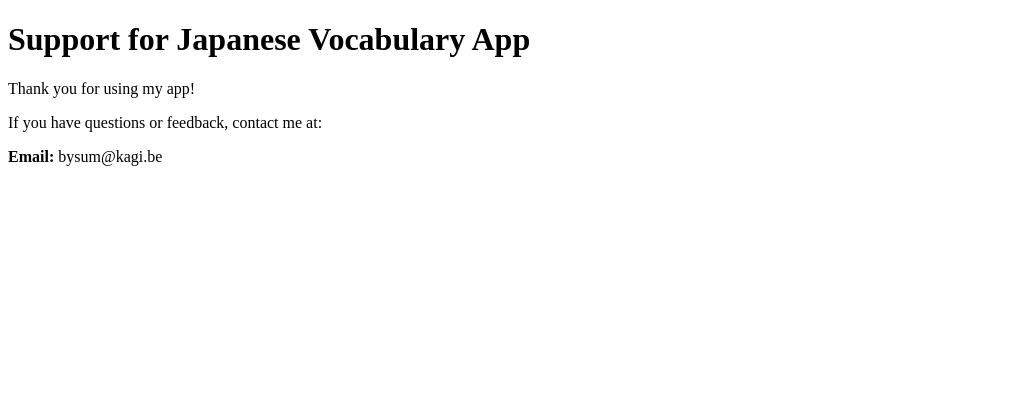
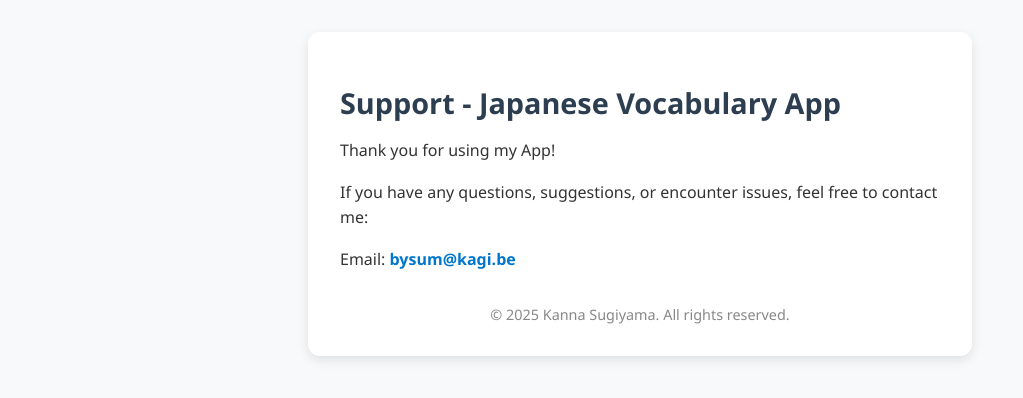
Before and after one commit to kanna210/japanese-vocab-support, a plain HTML site: page index.html in a window 1280 px wide. Shown: the whole page, without its empty margins (0-1023 px from the left). Drawn offline with Linux system fonts and the light colour scheme.

Commit message:
Update index.html

```diff
--- a/index.html
+++ b/index.html
@@ -1,13 +1,60 @@
 <!DOCTYPE html>
-<html>
+<html lang="en">
 <head>
-  <meta charset="UTF-8">
-  <title>Support - Japanese Vocab App</title>
+  <meta charset="UTF-8" />
+  <meta name="viewport" content="width=device-width, initial-scale=1.0" />
+  <title>Support - Japanese Vocabulary App</title>
+  <style>
+    body {
+      font-family: "Segoe UI", Tahoma, Geneva, Verdana, sans-serif;
+      background-color: #f8f9fa;
+      margin: 0;
+      padding: 2rem;
+      color: #333;
+    }
+
+    .container {
+      max-width: 600px;
+      margin: auto;
+      background: #ffffff;
+      padding: 2rem;
+      border-radius: 12px;
+      box-shadow: 0 4px 12px rgba(0, 0, 0, 0.1);
+    }
+
+    h1 {
+      color: #2c3e50;
+      font-size: 1.8rem;
+      margin-bottom: 1rem;
+    }
+
+    p {
+      line-height: 1.6;
+      font-size: 1rem;
+    }
+
+    .email {
+      font-weight: bold;
+      color: #0077cc;
+    }
+
+    footer {
+      margin-top: 2rem;
+      font-size: 0.9rem;
+      color: #888;
+      text-align: center;
+    }
+  </style>
 </head>
 <body>
-  <h1>Support for Japanese Vocabulary App</h1>
-  <p>Thank you for using my app!</p>
-  <p>If you have questions or feedback, contact me at:</p>
-  <p><strong>Email:</strong> bysum@kagi.be</p>
+  <div class="container">
+    <h1>Support - Japanese Vocabulary App</h1>
+    <p>Thank you for using my App!</p>
+    <p>If you have any questions, suggestions, or encounter issues, feel free to contact me:</p>
+    <p>Email: <span class="email">bysum@kagi.be</span></p>
+    <footer>
+      &copy; 2025 Kanna Sugiyama. All rights reserved.
+    </footer>
+  </div>
 </body>
 </html>
```
